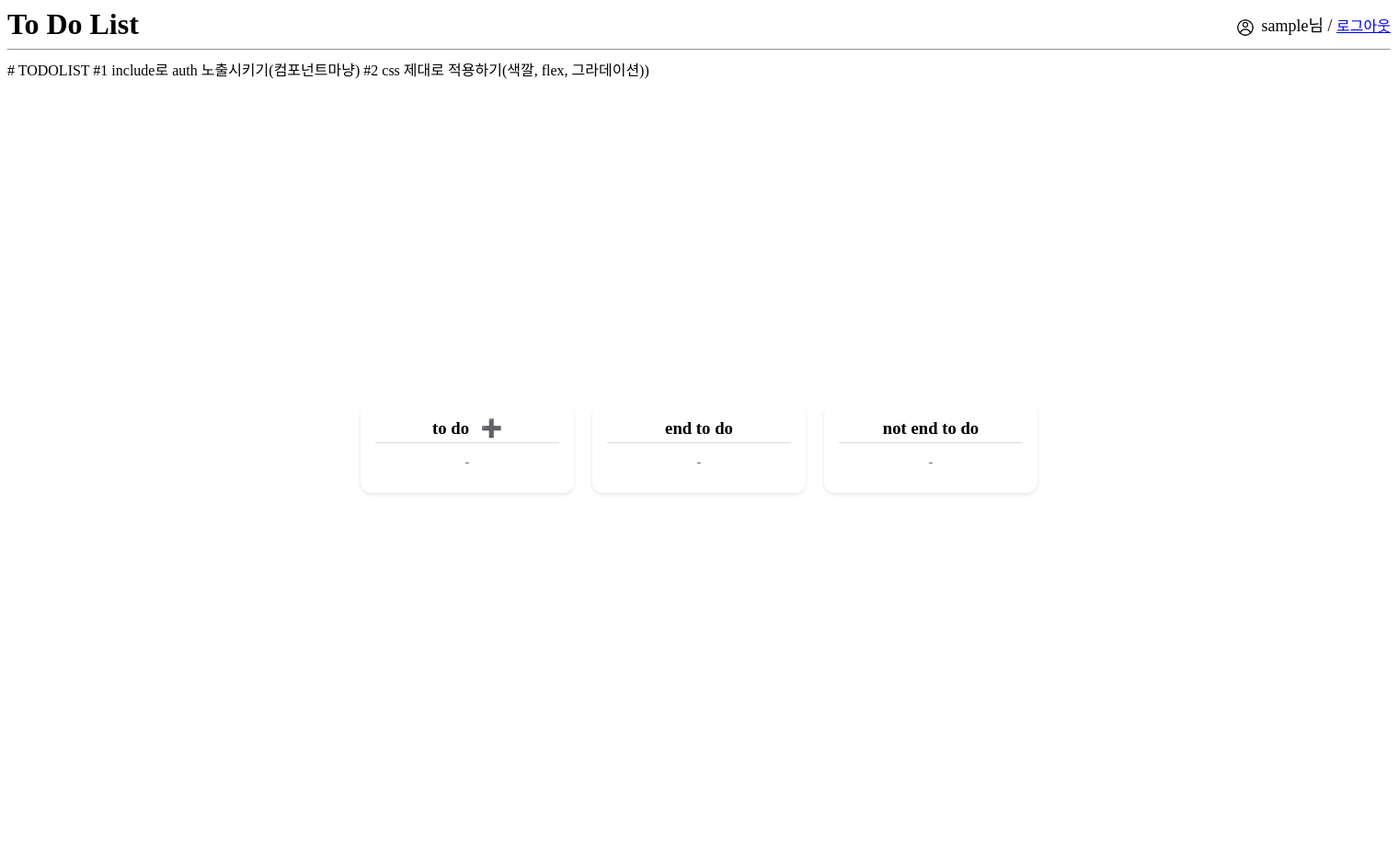
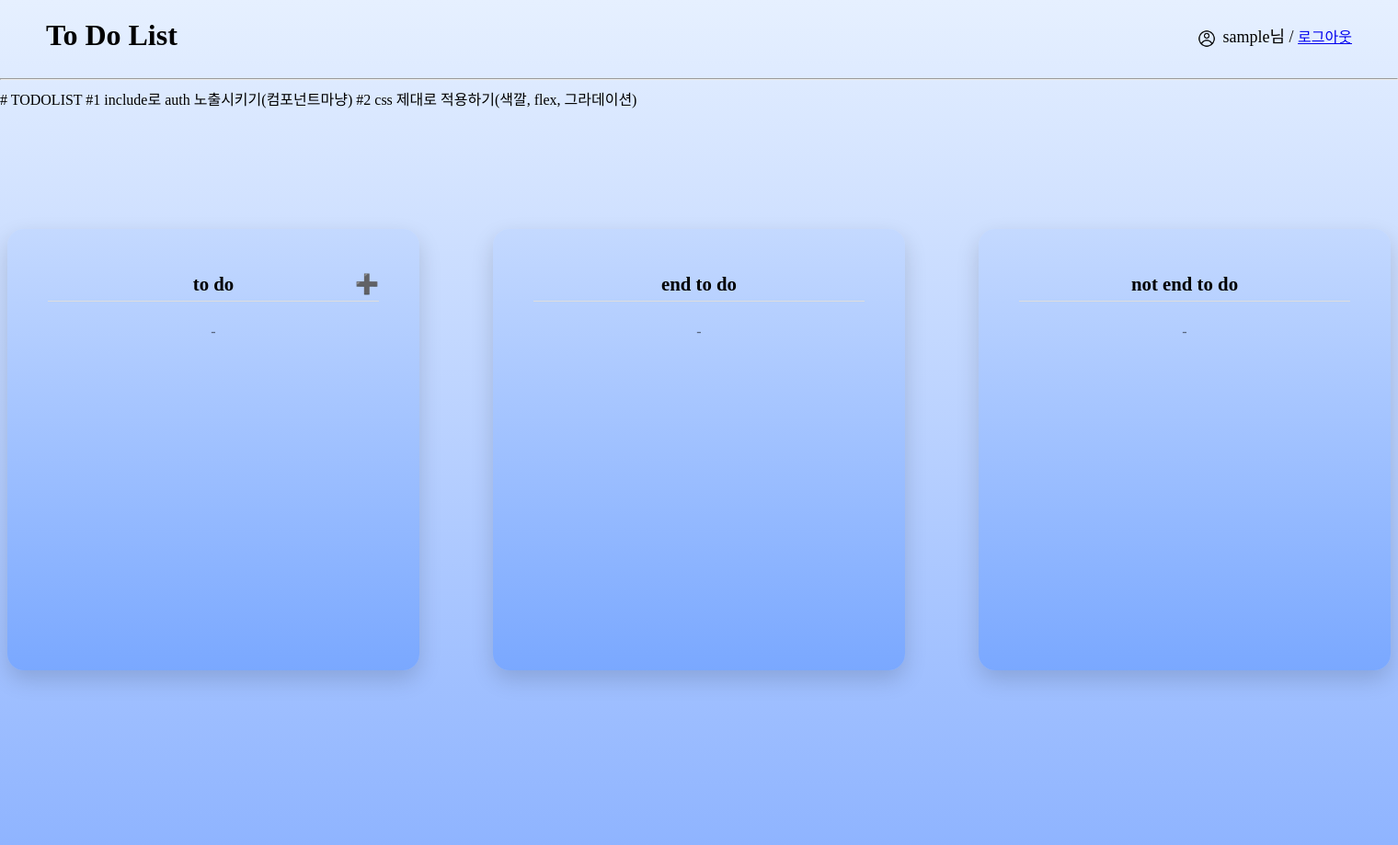
Before and after one commit to mindungil/JBNU-Litmus-Todo, a Django app: page / in a window 1520 px wide. Shown: the whole page at 92% size. Before the commit the page ends 538 px from the top, so only its background shows below. Run offline with Django 5.2, Linux system fonts and the light colour scheme; the visitor is signed in with stand-in values (Sample User, id 1); data that the repository does not hold is empty.

Commit message:
feat: 그라데이션, 패딩 적용, + 위치

```diff
--- a/todos/templates/base.html
+++ b/todos/templates/base.html
@@ -5,6 +5,12 @@
   <meta charset="UTF-8">
   <title>{% block title %}Todo App{% endblock %}</title>
   <style>
+    body {
+      margin: 0;
+      min-height: 100vh;
+      background: linear-gradient(to top, #8fb4ff 0%, #e6f0ff 100%);
+    }
+
     .form-group {
       margin-bottom: 15px;
     }
@@ -33,7 +39,7 @@
   </style>
 </head>
 <body>
-<header>
+<header style="padding: 20px 50px;">
   <nav style="display: flex; justify-content: space-between; align-items: center;">
     <div>
       {% if user.is_authenticated %}
@@ -53,11 +59,12 @@
 <style>
   main {
     display: flex;
-    flex-direction: column;      /* 세로로 정렬 */
-    align-items: center;         /* 가로 가운데 */
-    justify-content: center;     /* 세로 가운데 */
-    min-height: 100vh;           /* 화면 전체 높이 기준 */
-    text-align: center;          /* 텍스트도 가운데 */
+    flex-direction: column;
+    align-items: center;
+    min-height: 100vh;
+    padding: 50px 60px 80px 60px;
+    box-sizing: border-box;
+    text-align: center;
   }
 
   .center-buttons {
@@ -85,7 +92,7 @@
 
 # TODOLIST
 #1 include로 auth 노출시키기(컴포넌트마냥)
-#2 css 제대로 적용하기(색깔, flex, 그라데이션))
+#2 css 제대로 적용하기(색깔, flex, 그라데이션)
 <main>
   {% if not user.is_authenticated %}
     {% if request.resolver_match.url_name != 'login' and request.resolver_match.url_name != 'register' %}
--- a/todos/templates/todos/index.html
+++ b/todos/templates/todos/index.html
@@ -5,17 +5,22 @@
 <style>
   .todo-container {
     display: flex;
-    gap: 20px;
-    flex-wrap: wrap;
+    justify-content: center;
+    align-items: flex-start;
+    gap: 80px;
+    flex-wrap: nowrap;
+    max-width: 1400px;
+    margin: 80px auto 100px auto;
   }
 
   .todo-section {
-    flex: 1;
-    min-width: 200px;
-    padding: 16px;
-    background: #fff;
-    border-radius: 12px;
-    box-shadow: 0 2px 4px rgba(0,0,0,0.1);
+    flex: 0 0 360px;
+    min-width: 340px;
+    min-height: 400px;
+    padding: 40px 44px;
+    background: linear-gradient(to top, #7aa8ff 0%, #c4d9ff 100%);
+    border-radius: 18px;
+    box-shadow: 0 10px 25px rgba(0, 0, 0, 0.15);
   }
 
   .todo-list {
@@ -54,16 +59,20 @@
   }
 
   h3 {
-    margin-top: 0;
-    margin-bottom: 12px;
+    margin-top: 8px;
+    margin-bottom: 24px;
     border-bottom: 1px solid #ddd;
-    padding-bottom: 4px;
+    padding-bottom: 6px;
+    font-size: 1.3rem;
+    text-align: center;
+    position: relative;
   }
 
   .add-btn {
     cursor: pointer;
     font-weight: bold;
-    margin-left: 8px;
+    position: absolute;
+    right: 0;
   }
 
   .modal-bg {
```
